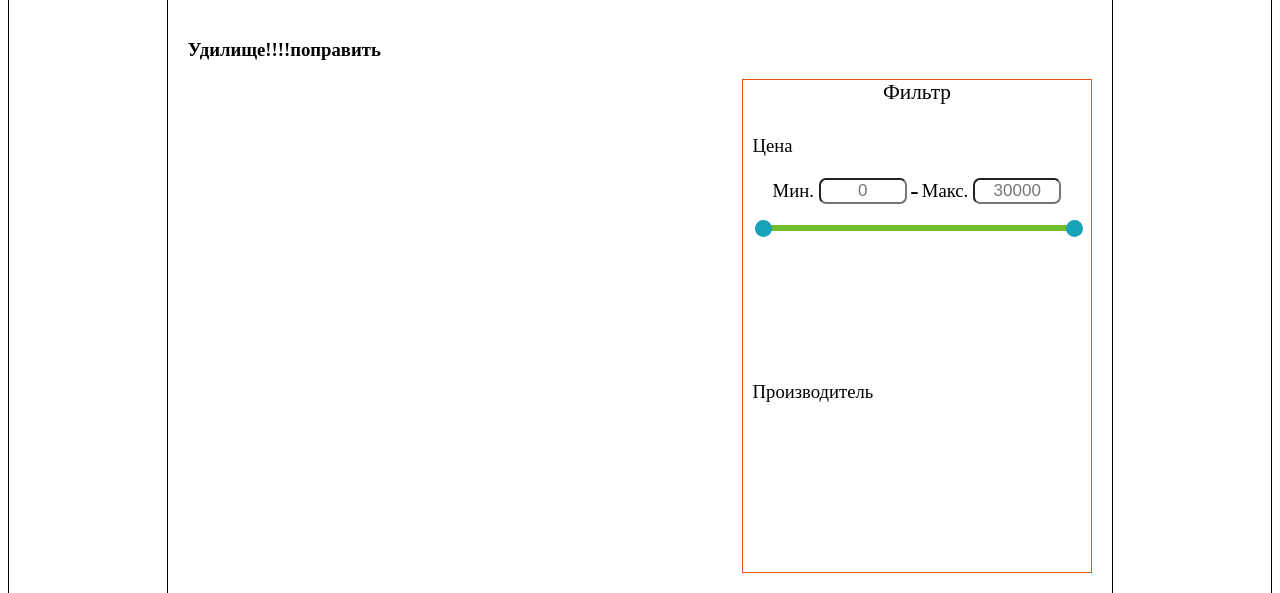
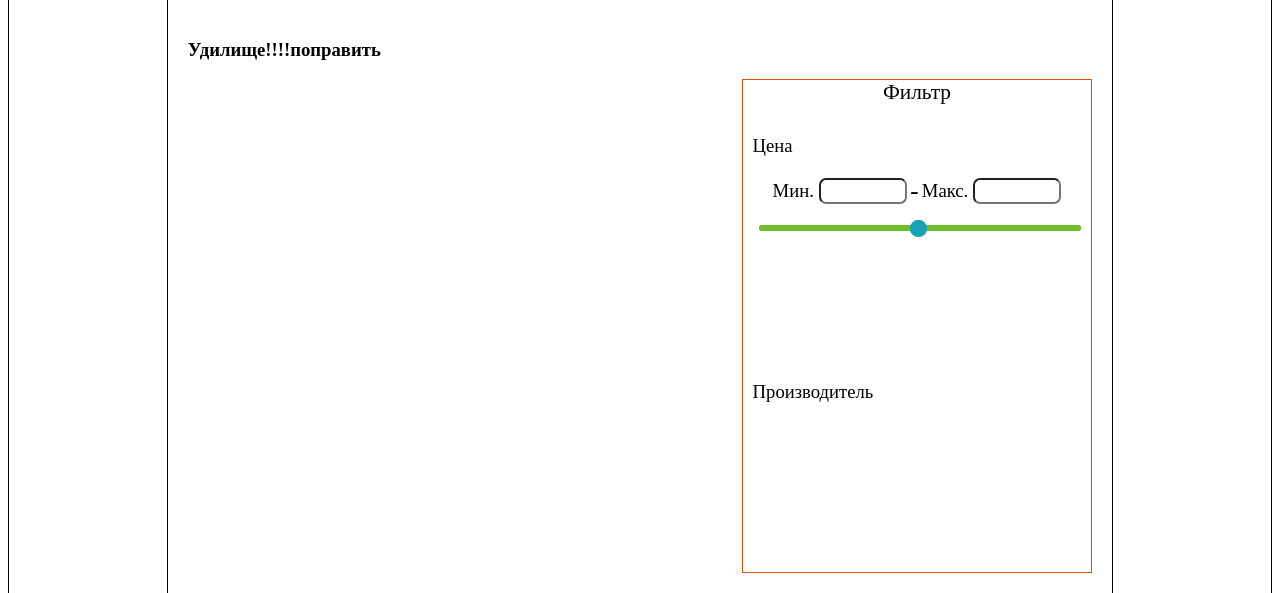
Before and after one commit to VmTalik/FishingShop, a Django app: template FishingShop/store/templates/store/products.html in a window 1280 px wide. Shown: the part 260-853 px from the top of the page. Run offline with Django 4.2, Linux system fonts and the light colour scheme; the template is opened without the code that fills it, so the values that code supplies are empty.

Commit message:
Add min and max values for the price filter range from the database

```diff
--- a/FishingShop/store/static/js/product-filter.js
+++ b/FishingShop/store/static/js/product-filter.js
@@ -239,8 +239,12 @@ paramsCheckboxListItems.forEach(elem => {
     paramsCheckboxItemList.push(elem.dataset.paramcheckbox);
 });
 
+//минимальная и максимальная цена товара для фильтра
+const min_price = document.querySelector('.price-range-min').value;
+const max_price = document.querySelector('.price-range-max').value;
+
 //фильтр товаров по цене (учитывая остальные фильтры)
-const productFilterPrice = new ProductFilter(productListItems, filterList, { rangeFilterBy: 'price' }, 0, 0, 30000);
+const productFilterPrice = new ProductFilter(productListItems, filterList, { rangeFilterBy: 'price' }, 0, min_price, max_price);
 productFilterPrice.runFilter();
 
 //фильтр товаров по производителю (учитывая остальные фильтры)
--- a/FishingShop/store/templates/store/products.html
+++ b/FishingShop/store/templates/store/products.html
@@ -46,20 +46,20 @@
             <div class="price-input product-filter__input">
                 <div class="price-field product-filter__field">
                     <span>Мин.</span>
-                    <input type="number" class="input-min" placeholder="0">
+                    <input type="number" class="input-min" placeholder="{{min_price}}">
                 </div>
                 <div class="separator">-</div>
                 <div class="price-field product-filter__field">
                     <span>Макс.</span>
-                    <input type="number" class="input-max" placeholder="30000">
+                    <input type="number" class="input-max" placeholder="{{max_price}}">
                 </div>
             </div>
             <div class="price-slider slider">
                 <div class="price-progress progress"></div>
             </div>
             <div class="price-range-input range-input">
-                <input type="range" class="price-range-min range-min" min="0" max="30000" value="0">
-                <input type="range" class="price-range-max range-max" min="0" max="30000" value="30000">
+                <input type="range" class="price-range-min range-min" min="{{min_price}}" max="{{max_price}}" value="{{min_price}}">
+                <input type="range" class="price-range-max range-max" min="{{min_price}}" max="{{max_price}}" value="{{max_price}}">
             </div>
         </div>
 
```
Also changed, not shown: FishingShop/store/views.py (+10 -0 lines).
